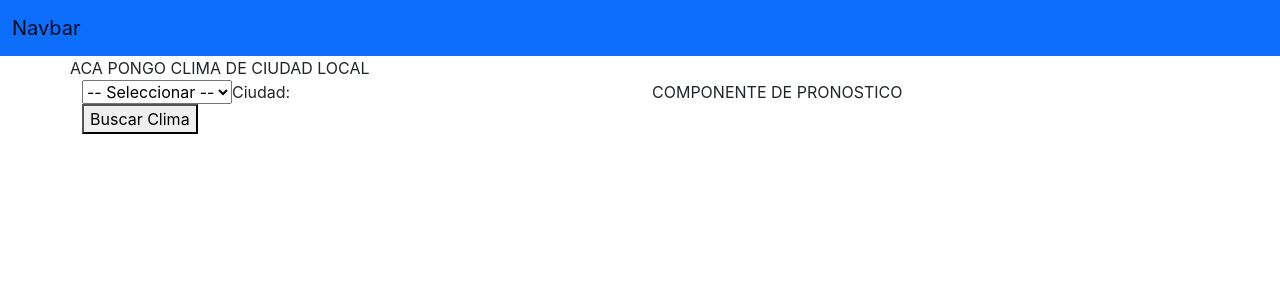
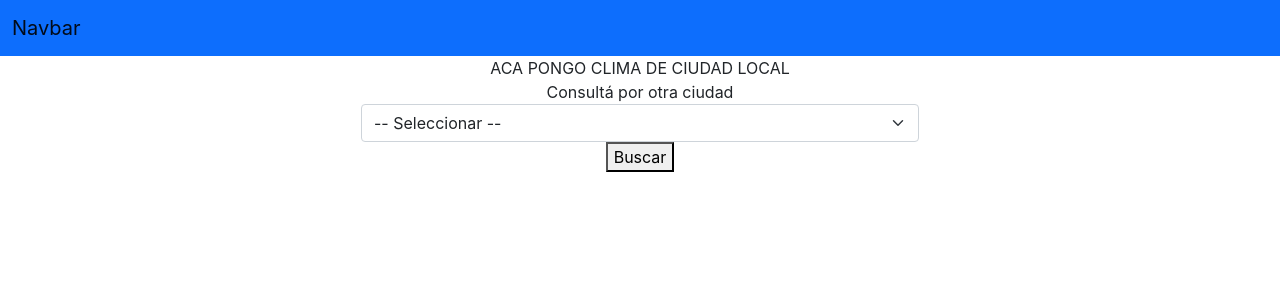
Before and after one commit to griusech/clima, a React (Create React App) app: page / in a window 1280 px wide. Shown: the top 300 px of the page. Built offline with nearby package versions, Linux system fonts and the light colour scheme.

Commit message:
agrego estilos y genero cambios de variables

```diff
--- a/public/index.html
+++ b/public/index.html
@@ -25,7 +25,7 @@
       work correctly both with client-side routing and a non-root public URL.
       Learn how to configure a non-root public URL by running `npm run build`.
     -->
-    <title>React App</title>
+    <title>Consulta de clima</title>
   </head>
   <body>
     <noscript>You need to enable JavaScript to run this app.</noscript>
--- a/src/components/clima/Clima.js
+++ b/src/components/clima/Clima.js
@@ -7,7 +7,7 @@ import Form from '../form/Form';
 const Clima = () => {
 
   const [search, setSearch] = useState({
-    ciudad: '',
+    ciudad: ''
   });
 
   const [consult, setConsult] = useState(false)
@@ -28,7 +28,7 @@ const Clima = () => {
         const fetching = await fetch(url);
         const result = await fetching.json();
 
-        const groupedResult = result.list.reduce((prev, cur) => {
+        const groupdResult = result.list.reduce((prev, cur) => {
           const currentDate = cur.dt_txt.substring(0, 10);
 
           if (!prev[currentDate]) {
@@ -39,16 +39,11 @@ const Clima = () => {
           return prev;
         }, {})
 
-        setSaveResult(groupedResult)
+        setSaveResult(groupdResult)
         setCity(result)
         setConsult(false)
 
-        if (result.cod === "404") {
-          setError(true)
-        } else {
-          setError(false)
-        }
-
+        result.cod === "404" ? setError(true) : setError(false)
       }
 
     }
@@ -60,26 +55,24 @@ const Clima = () => {
     <>
       <Navbar title="Clima" />
 
-      <div className="contenedor-form">
-        <div className="container">
-          <div className="row">
+      <div className="container m-auto">
+        <div className="text-center">
+          <div>
             ACA PONGO CLIMA DE CIUDAD LOCAL
           </div>
-          <div className="row">
-            <div className="col m12">
+            <div className="m-auto">
               <Form
                 search={search}
                 setSearch={setSearch}
                 setConsult={setConsult}
               />
             </div>
-            <div className="col m12">
+            <div className="">
               <Pronostico
                 title={city}
                 result={saveResult}
               />
             </div>
-          </div>
         </div>
       </div>
 
--- a/src/components/form/Form.js
+++ b/src/components/form/Form.js
@@ -15,11 +15,7 @@ const Form = ({ search, setSearch, setConsult }) => {
     const handleSubmit = e => {
         e.preventDefault();
 
-        if (ciudad.trim() === '')
-        {
-            setError(true);
-            return;
-        }
+        if (ciudad.trim() === '') return setError(true);
         setError(false);
         setConsult(true)
     }
@@ -28,12 +24,15 @@ const Form = ({ search, setSearch, setConsult }) => {
         <form
             onSubmit={handleSubmit}
         >
-            <div className="input-field col s12">
+            <div className="w-50 m-auto">
+                <label htmlFor="pais">Consultá por otra ciudad</label>
+                {error && <div>Debe seleccionar una ciudad</div>}
                 <select
                     name="ciudad"
                     id="ciudad"
                     value={ciudad}
                     onChange={handleCity}
+                    className="form-select"
                 >
                     <option value="">-- Seleccionar --</option>
                     <option value="Córdoba">Córdoba</option>
@@ -42,16 +41,14 @@ const Form = ({ search, setSearch, setConsult }) => {
                     <option value="Villa Maria">Villa Maria</option>
 
                 </select>
-
-                <label htmlFor="pais">Ciudad: </label>
             </div>
 
-            <div className="input-field col s12">
+            <div>
                 <button
                     type="submit"
                     value="Buscar Clima"
                     className="waves-effect waves-light btn-large btn-block orange lighten-2 col s12"
-                >Buscar Clima</button>
+                >Buscar</button>
             </div>
 
         </form>
--- a/src/components/navbar/Navbar.js
+++ b/src/components/navbar/Navbar.js
@@ -2,9 +2,9 @@ import React from 'react';
 
 const Navbar = ({ title }) => {
     return (
-        <nav class="navbar navbar-light bg-primary">
-        <div class="container-fluid">
-            <a class="navbar-brand" href="#">Navbar</a>
+        <nav className="navbar navbar-light bg-primary">
+        <div className="container-fluid">
+            <a className="navbar-brand" href="#">Navbar</a>
         </div>
         </nav>
      );
--- a/src/components/pronostico/Pronostico.js
+++ b/src/components/pronostico/Pronostico.js
@@ -1,11 +1,37 @@
-import React from 'react'
+import React from 'react';
+import './pronostico.css'
 
 const Pronostico = ({ title, result }) => {
+
+    const { city } = title;
+    if (!city) return null;
+
+    const kelvin = 273.15
+
     return (
-        <div>
-            COMPONENTE DE PRONOSTICO
+        <div className="card-panel">
+            <div className='mt-3'>
+                <h2>{city.name}</h2>
+            </div>
+            <div className="card-container mt-5">
+                {
+                    Object.keys(result).map((res) => (
+                        <div className="card mb-3 border-info border-2 m-1 d-flex" key={res}>
+                            <div className="card-body">
+                                <div className="temp">
+                                    <div>{(parseInt(result[res][0].main.temp) - kelvin).toFixed(0)}</div>
+                                    <span>&#x2103;</span>
+                                </div>
+                                <div>
+                                    <img src={`https://s3-us-west-2.amazonaws.com/s.cdpn.io/162656/${result[res][0].weather[0].icon}.svg`}></img>
+                                </div>
+                            </div>
+                        </div>
+                    ))
+                }
+            </div>
         </div>
-    )
+    );
 }
 
-export default Pronostico
+export default Pronostico;
--- /dev/null
+++ b/src/components/pronostico/pronostico.css
@@ -0,0 +1,28 @@
+.card-container {
+    display: flex;
+    justify-content: space-between;
+}
+
+.temp {
+    display: flex;
+    justify-content: center;
+    font-size: 30px;
+    font-weight: bold;
+    margin-bottom: 1.5rem;
+}
+.card {
+    width: 225px;
+}
+img {
+    width: 35%
+}
+
+@media (max-width: 991px) {
+    .card-container {
+        flex-direction: column;
+        align-items: center;
+    }
+    .card {
+        width: 50%;
+    }
+}
```
